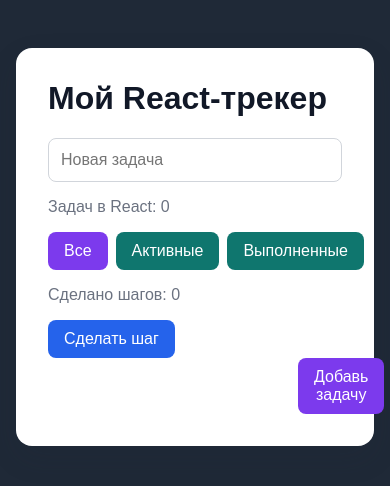
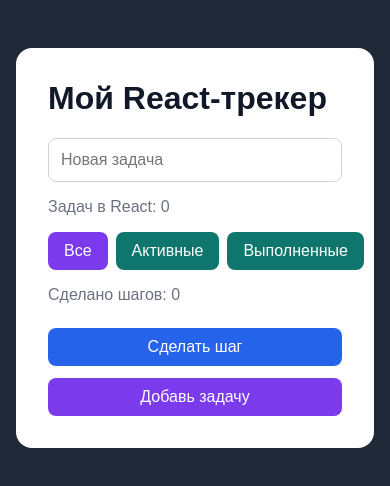
Before and after one commit to nursultaneskendir00/react-task-tracker, a React (Vite) app in the folder react-tasks/: page / in a window 390 px wide. Shown: the top 486 px of the page. Built offline with nearby package versions, Linux system fonts and the light colour scheme.

Commit message:
Сделать кнопки React списка адаптивными

```diff
--- a/react-tasks/src/App.css
+++ b/react-tasks/src/App.css
@@ -68,8 +68,20 @@ li.completed span {
   color: #9ca3af;
   text-decoration: line-through;
 }
-main > button + button {
-  margin-left: 250px;
+.main-actions {
+  display: flex;
+  justify-content: space-between;
+  gap: 12px;
+  margin-top: 24px;
+}
+
+@media (max-width:480px) {
+  .main-actions {
+    flex-direction: column;
+  }
+  .main-actions button {
+    width: 100%;
+  }
 }
 .add-task-button {
   background-color: #7c3aed;
--- a/react-tasks/src/App.jsx
+++ b/react-tasks/src/App.jsx
@@ -107,7 +107,7 @@ function App() {
       </ul>
 
       <p>Сделано шагов: {count}</p>
-
+      <div className="main-actions">
       <button type="button" onClick={() => setCount(count + 1)}>
         Сделать шаг
       </button>
@@ -115,6 +115,7 @@ function App() {
       <button className="add-task-button" type="button" onClick={addTask}>
         Добавь задачу
       </button>
+      </div>
     </main>
   )
 }
```
Also changed, not shown: 1 other file (tests, documents, lock files or other folders).
